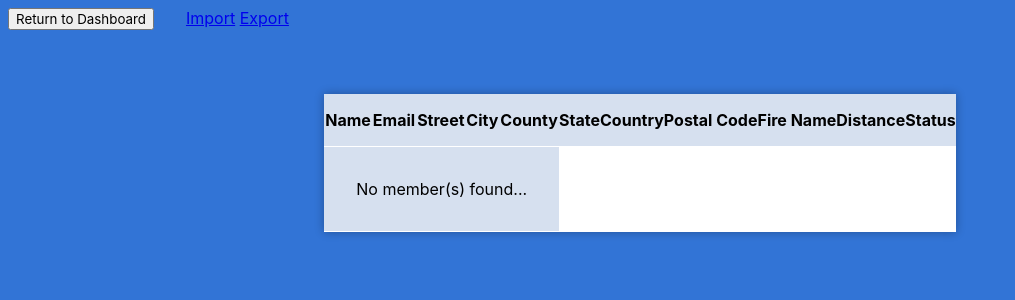
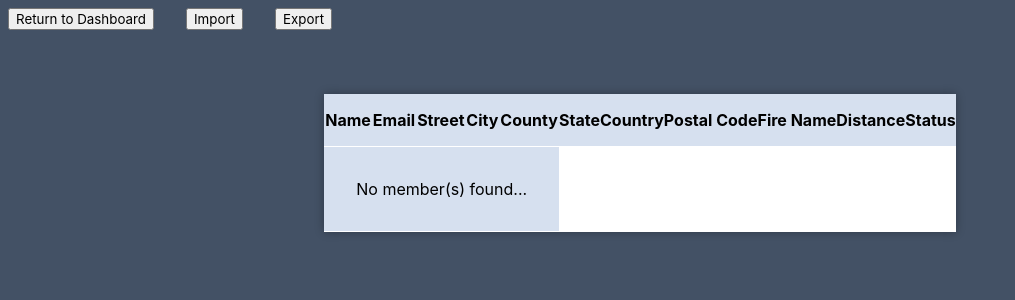
Before and after one commit to JohanneJayde/geospatial-visualization-notification-system, a PHP site: page /CSV.php in a window 1280 px wide. Shown: the top 300 px of the page, without its empty margins (0-1015 px from the left). Run offline with PHP 8.4, Linux system fonts and the light colour scheme; data that the repository does not hold is empty.

Commit message:
changed import export to buttons instead of links

```diff
--- a/CSV.php
+++ b/CSV.php
@@ -48,14 +48,10 @@ if(!empty($_GET['status'])){
     </head>
     <body>
             <div class="csv-nav">
-            <button onclick= "location.href = 'dashboard.html'">Return to Dashboard</button
-            <!-- Import & Export link -->
-            <div class="col-md-12 head">
-                <div class="float-right">
-                    <a href="javascript:void(0);" class="btn btn-success" onclick="formToggle('importFrm');"><i class="plus"></i> Import</a>
-                    <a href="php/exportCSV.php" class="btn btn-primary"><i class="exp"></i> Export</a>
-                </div>
-            </div>
+            <button onclick= "location.href = 'dashboard.html'">Return to Dashboard</button>
+            <button onclick="formToggle('importFrm')">Import</button>
+            <button onclick="location.href = 'php/exportCSV.php'">Export</button>
+
             <!-- CSV file upload form -->
             <div class="col-md-12" id="importFrm" style="display: none;">
                 <form action="php/importCSV.php" method="post" enctype="multipart/form-data">
@@ -110,10 +106,10 @@ if(!empty($_GET['status'])){
                             <td><?php echo $row['fire_name']; ?></td>
                             <td><?php echo $row['distance']; ?></td>
                             <td><?php switch (true) {
-                                        case ($row['distance'] < 25):
+                                        case ($row['distance'] < 10):
                                             echo "Danger";
                                             break;
-                                        case ($row['distance'] < 50):
+                                        case ($row['distance'] < 25):
                                             echo "Warning";
                                             break;
                                         default:
--- a/css/report.css
+++ b/css/report.css
@@ -5,7 +5,7 @@
 }
 
 body{
-    background-color: #3274d6;
+    background-color: #435165;
 }
 
 th{
```
